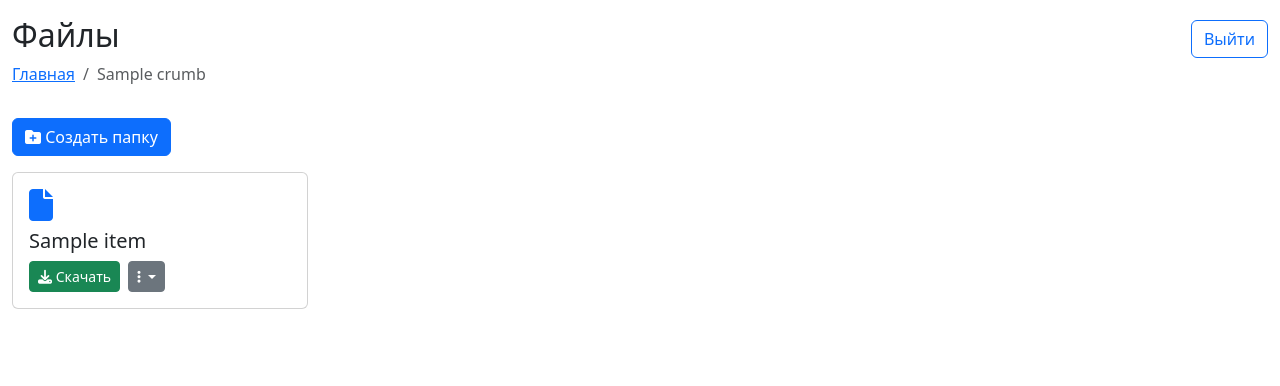
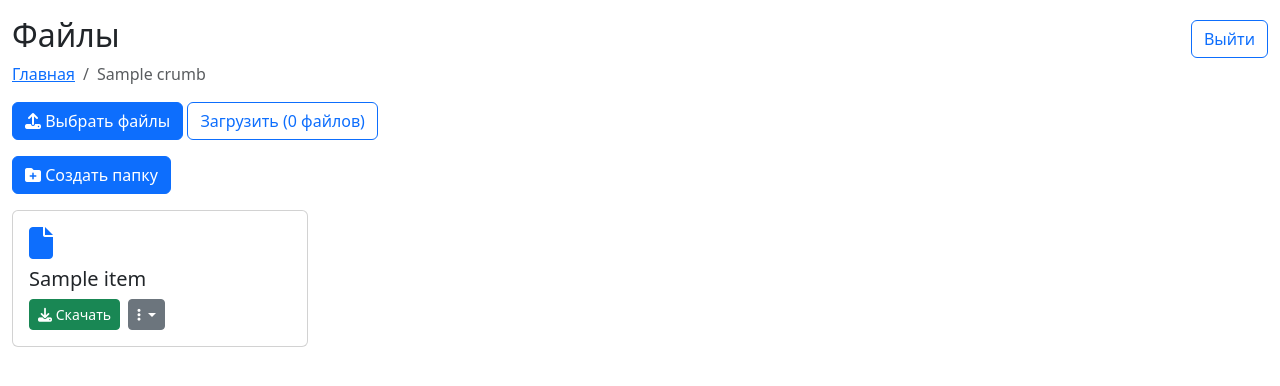
Before and after one commit to StreakQ/FileStorage, a Django app: template files/templates/files/file_manager.html in a window 1280 px wide. Shown: the top 386 px of the page. Run offline with Django 5.2, Linux system fonts and the light colour scheme; the template is opened without the code that fills it: most values are stand-ins (such as "Sample title", 1, 10 or a date in 2020); parts of the project's set-up code (start-up, migrations or seed data) failed here and were passed over.

Commit message:
fix(templates): Исправить логику загрузки файлов

```diff
--- a/files/templates/files/file_manager.html
+++ b/files/templates/files/file_manager.html
@@ -12,6 +12,21 @@
 
     <!-- Навигационная цепочка -->
     {% include 'files/partials/breadcrumbs.html' %}
+
+        <form method="post" enctype="multipart/form-data" action="{% url 'files:upload' %}">
+            {% csrf_token %}
+
+            <input type="file" name="files" multiple id="fileInput" style="display: none;">
+
+            <button type="button" class="btn btn-primary" id="customUploadBtn">
+                <i class="fas fa-upload"></i> Выбрать файлы
+            </button>
+
+            <input type="hidden" name="current_path" value="{{ current_path }}">
+
+            <button type="submit" class="btn btn-outline-primary" id="uploadBtn">Загрузить (0 файлов)</button>
+        </form>
+
 
     <!-- Кнопка создания папки -->
     <button class="btn btn-primary mt-3" id="showCreateForm">
@@ -208,6 +223,53 @@ document.addEventListener('DOMContentLoaded', function () {
         });
     }
 });
+// files/static/files/js/file_manager.js (или в <script> теге внутри шаблона)
+
+document.addEventListener('DOMContentLoaded', function () {
+    const fileInput = document.getElementById('fileInput');
+    const customUploadBtn = document.getElementById('customUploadBtn');
+    const uploadBtn = document.getElementById('uploadBtn');
+
+    // 1. Обработчик клика по кнопке "Выбрать файлы"
+    customUploadBtn.addEventListener('click', function () {
+        fileInput.click(); // Программно нажимаем на скрытое поле <input type="file">
+    });
+
+    // 2. Обработчик изменения (выбора) файлов в input'e
+    fileInput.addEventListener('change', function () {
+        const selectedFiles = fileInput.files; // FileList объект с выбранными файлами
+        const fileCount = selectedFiles.length;
+
+        if (fileCount > 0) {
+            // Если файлы выбраны
+            uploadBtn.disabled = false; // Активируем кнопку "Загрузить"
+            // Обновляем текст кнопки, показывая количество выбранных файлов
+            uploadBtn.textContent = `Загрузить (${fileCount} ${getFileCountText(fileCount)})`;
+        } else {
+            // Если файлы сняты (например, пользователь отменил выбор)
+            uploadBtn.disabled = true; // Деактивируем кнопку "Загрузить"
+            uploadBtn.textContent = 'Загрузить (0 файлов)'; // Возвращаем исходный текст
+        }
+    });
+
+    // --- Вспомогательная функция для склонения слова "файл" ---
+    function getFileCountText(count) {
+        // Простой пример склонения для русского языка
+        if (count === 1) return 'файл';
+        if (count >= 2 && count <= 4) return 'файла';
+        return 'файлов';
+    }
+    // --- Конец вспомогательной функции ---
+
+     const uploadForm = fileInput.closest('form');
+     uploadForm.addEventListener('submit', function(event) {
+         if (fileInput.files.length === 0) {
+            event.preventDefault(); // Остановить отправку, если файлы не выбраны
+             alert('Пожалуйста, выберите файлы для загрузки.');
+       }
+
+     });
+});
 </script>
 
 {% endblock %}
```
